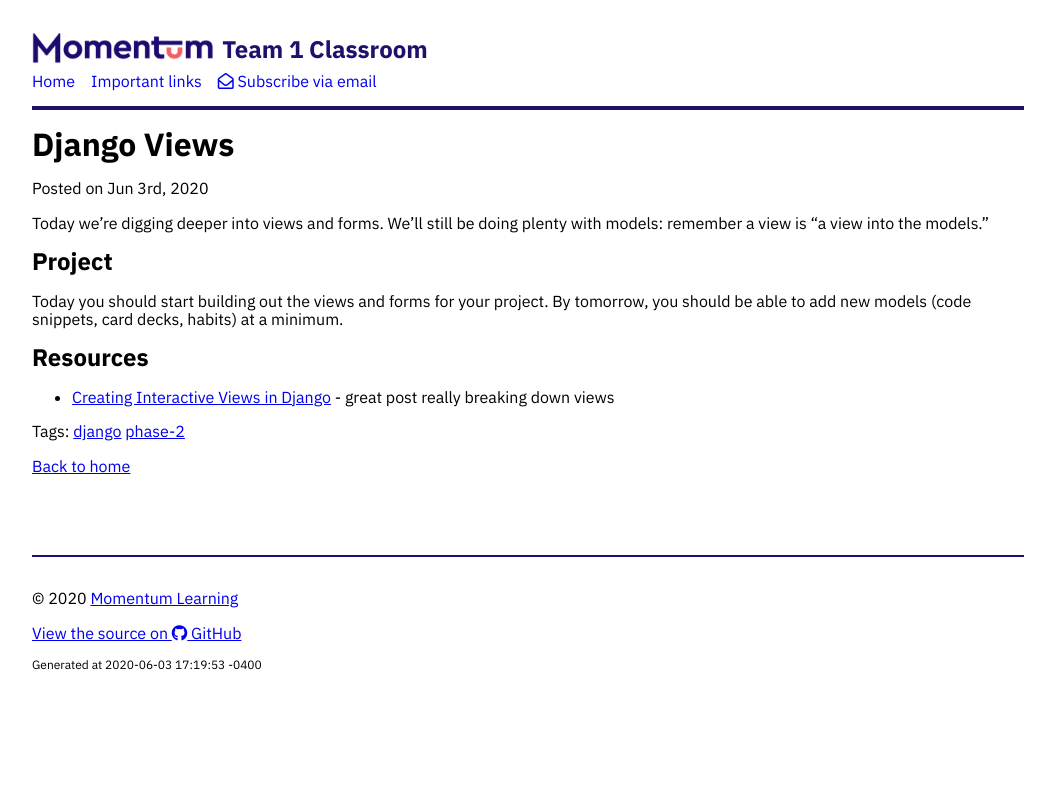
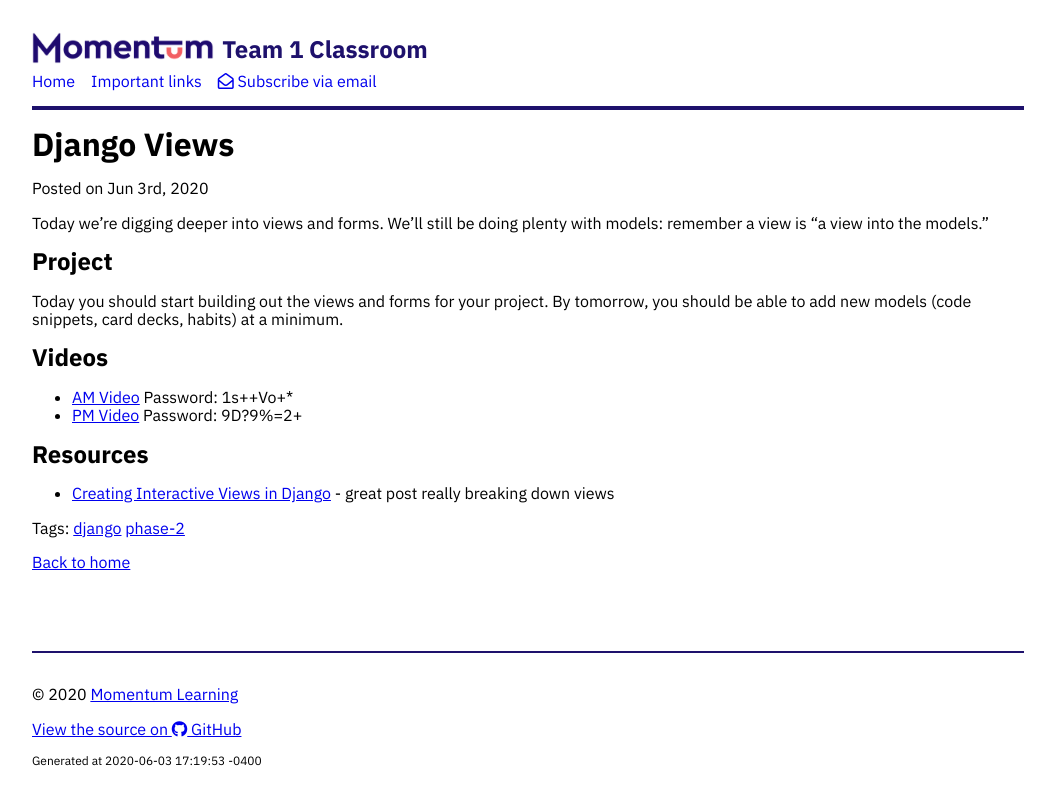
Before and after one commit to Momentum-Morehouse-2/Momentum-Morehouse-2.github.io, a Jekyll site: the page built from _posts/2020-06-03-django-views.md, in a window 1280 px wide. Shown: the top 805 px of the page, without its empty margins (112-1167 px from the left). Built offline with Jekyll 4.4.1, drawn with Linux system fonts in a browser that asks for light colours; nearby versions of some CDN libraries.

Commit message:
Add videos

```diff
--- a/_posts/2020-06-03-django-views.md
+++ b/_posts/2020-06-03-django-views.md
@@ -10,6 +10,12 @@ Today we're digging deeper into views and forms. We'll still be doing plenty wit
 
 Today you should start building out the views and forms for your project. By tomorrow, you should be able to add new models (code snippets, card decks, habits) at a minimum.
 
+## Videos
+
+* [AM Video](https://us02web.zoom.us/rec/share/vp1nIe7a9jtLX43As0yYQow5HrW4aaa8g3cX-KVbykkhnGCE5FWLfpxM8N53fGGP)  Password: 1s++Vo+*
+* [PM Video](https://us02web.zoom.us/rec/share/vdZYHYvg6jhOX6v9whr7W7waHKPoeaa8g3MZ_vFcnR1frItTjlAv9Iu-eN42QyCD)  Password: 9D?9%=2+
+
+
 ## Resources
 
 * [Creating Interactive Views in Django](https://hackersandslackers.com/creating-django-views/) - great post really breaking down views
```
